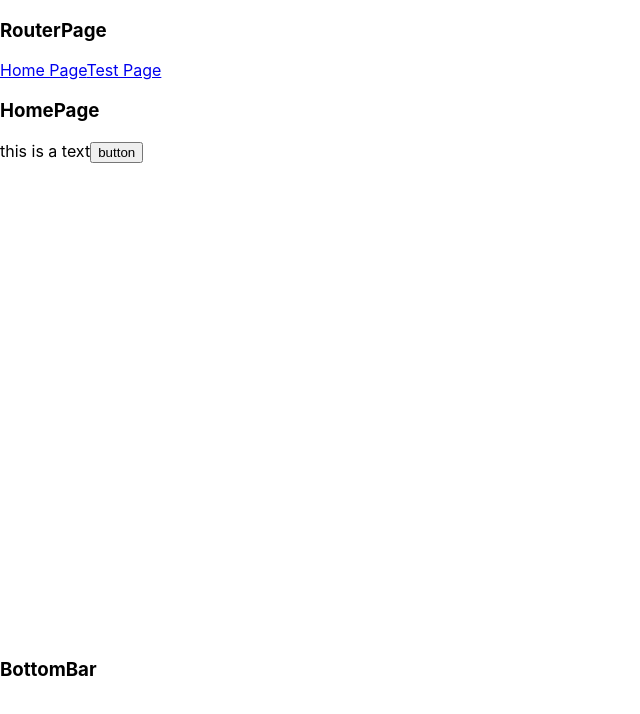
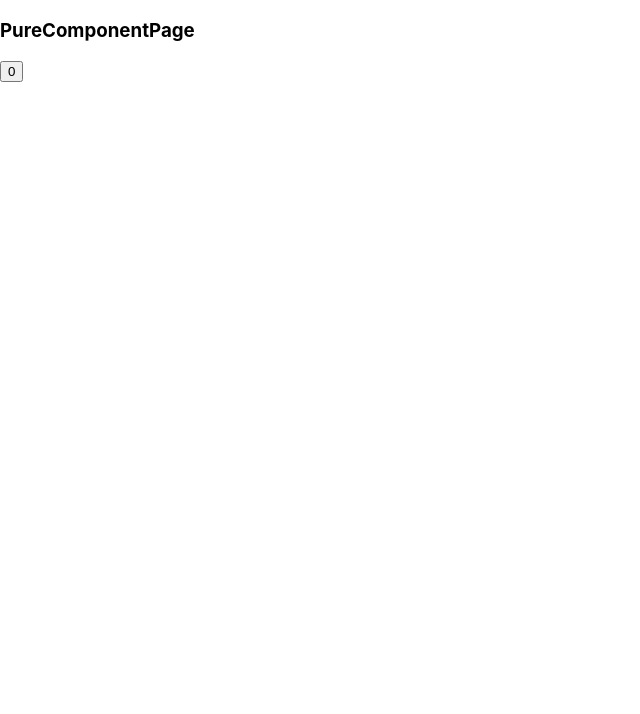
Before and after one commit to sevenduan/StudyReact, a React app in the folder my-app/: page / in a window 1280 px wide. Shown: the top 714 px of the page, without its empty margins (0-640 px from the left). Built offline with nearby package versions, Linux system fonts and the light colour scheme.

Commit message:
PureComponent

```diff
--- a/my-app/src/App.js
+++ b/my-app/src/App.js
@@ -5,9 +5,10 @@ import React from "react";
 // import UserPage from "./pages/UserPage";
 // import SetStatePage from "./pages/SetStatePage";
 import "./index.css";
+import PureComponentPage from "./pages/PureComponentPage";
 // import ReactReduxPage from "./pages/ReactReduxPage";
 // import ReactReduxPage from "./pages/ReactReduxPage";
-import RouterPage from "./pages/RouterPage";
+// import RouterPage from "./pages/RouterPage";
 
 function App() {
   return (
@@ -17,7 +18,7 @@ function App() {
         <SetStatePage></SetStatePage> */}
       {/* <ReactReduxPage></ReactReduxPage> */}
       {/* <UserPage></UserPage> */}
-      <RouterPage></RouterPage>
+      <PureComponentPage></PureComponentPage>
     </div>
   );
 }
--- /dev/null
+++ b/my-app/src/Pages/PureComponentPage.js
@@ -0,0 +1,28 @@
+import React, { Component, PureComponent } from "react";
+
+export default class PureComponentPage extends PureComponent {
+  constructor(props) {
+    super(props);
+    this.state = {
+      count: 0,
+      obj: { num: 100 }, //shallow comparison
+    };
+  }
+  setCount = () => {
+    this.setState({ count: 100, obj: { num: 100 } });
+  };
+  //   shouldComponentUpdate(nextProps, nextState) {
+  //     return nextState.count !== this.state.count;
+  //   }
+
+  render() {
+    console.log("render:"); //sy-log check if render
+    const { count } = this.state;
+    return (
+      <div>
+        <h3>PureComponentPage</h3>
+        <button onClick={this.setCount}>{count}</button>
+      </div>
+    );
+  }
+}
```
